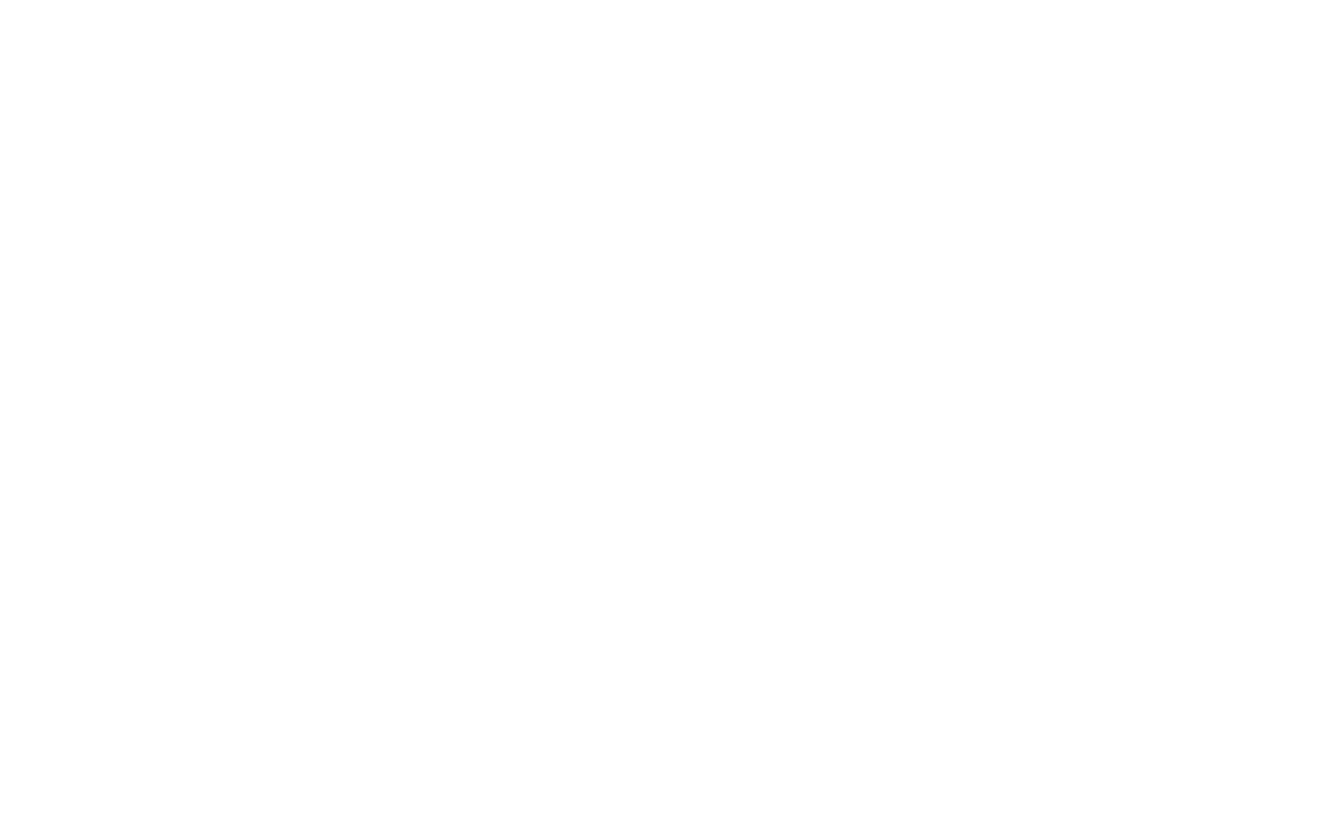
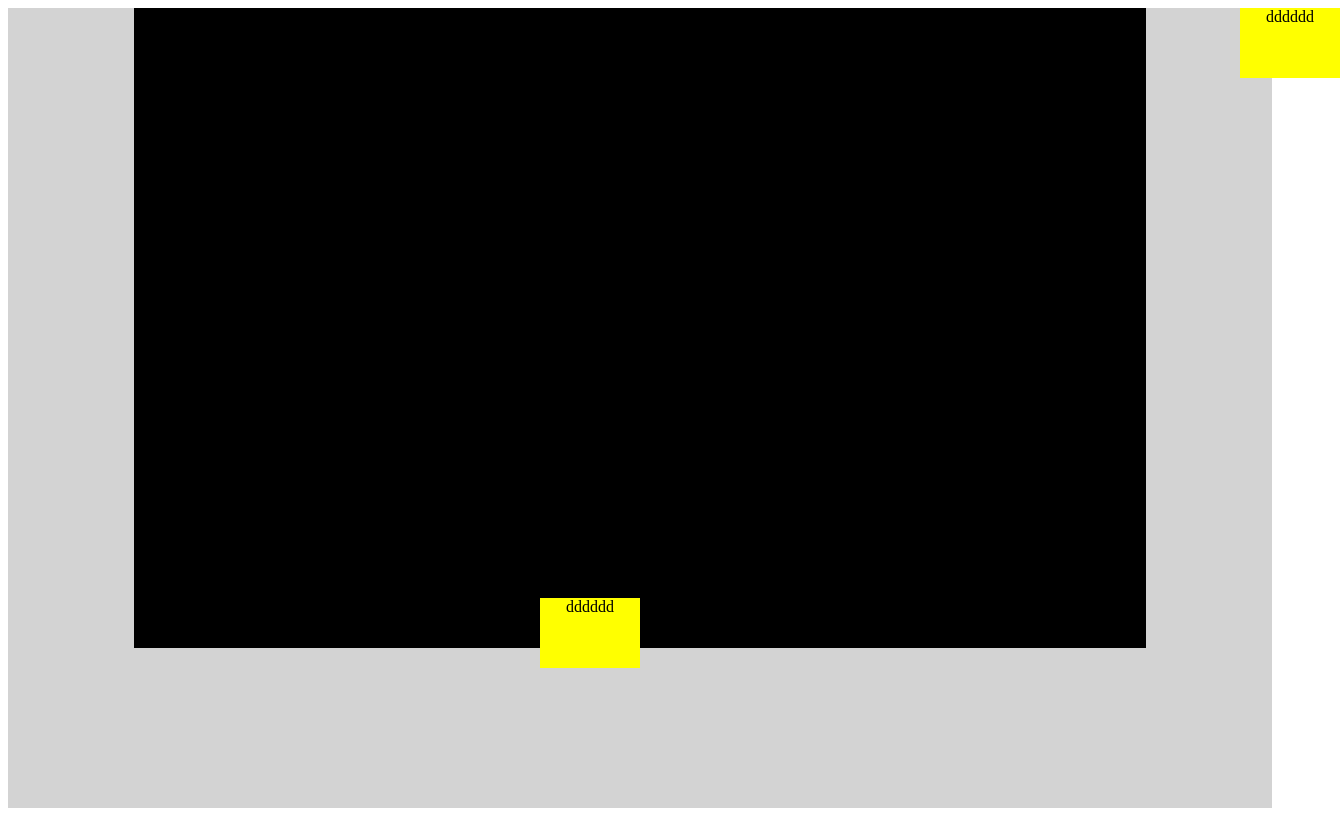
Before and after one commit to KThompson12346/SpartaProject-1, a plain HTML site: page index.html in a window 1280 px wide. Shown: the whole page, 1340 px wide, since content can reach past the window. Drawn offline with nearby package versions, Linux system fonts and the light colour scheme.

Commit message:
Enemy objects created and mousemove event completed

```diff
--- a/css/index.css
+++ b/css/index.css
@@ -1,5 +1,37 @@
 .gameScreen {
-  height: 100%;
-  width: 100%;
+  height: 100vh;
   background: #D3D3D3;
+  text-align: center;
+  position: relative;
 }
+
+.levelScreen {
+  height: 80%; /* height is 590 */
+  width: 80%;
+  background: black;
+  margin: auto;
+}
+
+.Target {
+  position: relative; /* to animate the an element position has to be fixed, relative or absolute. */
+  height: 100px;
+  width: 100px;
+  background-color: red;
+  border-radius: 12px;
+  animation: move 1s linear infinite;
+}
+@keyframes move {
+  100%{
+    transform: translate(0px)
+  }
+  100% {
+    transform:translate(900px)
+  }
+}
+.Target2 {
+  position: relative;
+  height: 100px;
+  width: 100px;
+  background-color: white;
+  border-radius: 12px;
+}
--- a/index.html
+++ b/index.html
@@ -12,7 +12,6 @@
    <div class="gameScreen">
      <div class="levelScreen">
        <div class="playerWeapon"></div>
-       <div class="Target"></div>
      </div>
    </div>
   </body>
--- a/js/index.js
+++ b/js/index.js
@@ -1,5 +1,95 @@
 $(function(event){
+
+   var objCount = 0;
+
+
+   function Enemy(width, height, left, top, colour) {
+     var enemy = $(".enemy")[this.objCount];
+       $(".levelScreen").append("<div class='enemy'>dddddd</div>");
+       this.objCount = objCount;
+       this.width = width;
+       this.height = height;
+       this.left = left;
+       this.top = top;
+       this.colour = colour;
+       objCount++;
+       $(".enemy").css({
+         backgroundColor: colour,
+         position: "relative",
+         width: width,
+         height: height,
+         display: "inline-block",
+       });
+   };
+
+   function mouseAim() {
+     $(".levelScreen").mousemove(function(event){
+       console.log("Coodinates of mouse: " + event.pageX + ", " + event.pageY);
+       console.log("Coodinates of mouse: " + event.clientX + ", " + event.clientY);
+     })
+   }
+
+   function enemyMovement(){
+     var random = Math.floor((Math.random() * 150) + 1);
+
+   }
+
+   Enemy.prototype.moveHorizontal = function(offset) {
+
+      var elem = $(".enemy")[this.objCount];
+      console.log(elem);
+      var id = setInterval(frame, 10);
+      function frame() {
+        if (offset == 590) {
+          clearInterval(id);
+        } else {
+        offset++;
+        elem.style.top = offset + "px";
+        }
+      }
+    }
+
+
+   Enemy.prototype.moveVertical = function(offset) {
+     var elem = $(".enemy")[this.objCount];
+     console.log(elem);
+     var id = setInterval(frame, 10);
+     function frame() {
+       if (offset == 660.797) {
+       clearInterval(id);
+       } else {
+         offset++;
+         elem.style.left = offset + "px";
+       }
+     }
+   }
+
+   var target1 = new Enemy(100,70,10,10, "red");
+   var target2 = new Enemy(100,70,10,10, "yellow");
+   target1.moveHorizontal(100);
+   target2.moveVertical(100);
+   mouseAim();
 
 
 
+  function detectCollision() {
+    var targetTop, targetLeft, targetRight, targetBottom;
+    var target2Top, target2Left, target2Right, target2Bottom;
+
+    targetTop = target.offset().top;
+    targetLeft = target.offset().left;
+    targetRight = Number(target.offset().left) + Number(target.width());
+    targetBottom = Number(target.offset().top) + Number(target.height());
+
+    target2Top = target2.offset().top;
+    target2Left = target2.offset().left;
+    target2Right = Number(target2.offset().left) + Number(target2.width());
+    target2Bottom = Number(target2.offset().top) + Number(target2.height());
+    // (Element1.right > Element2.left && Element1.left < Element2.right && Element1.top < Element2.bottom && Element1.bottom > Element2.top)
+    if (target.right > target2.left && target.left < target2.right && target.top < target2.bottom && target.bottom > target2.top) {
+      console.log("A collision!!");
+    }
+
+  }
+
 })
```
